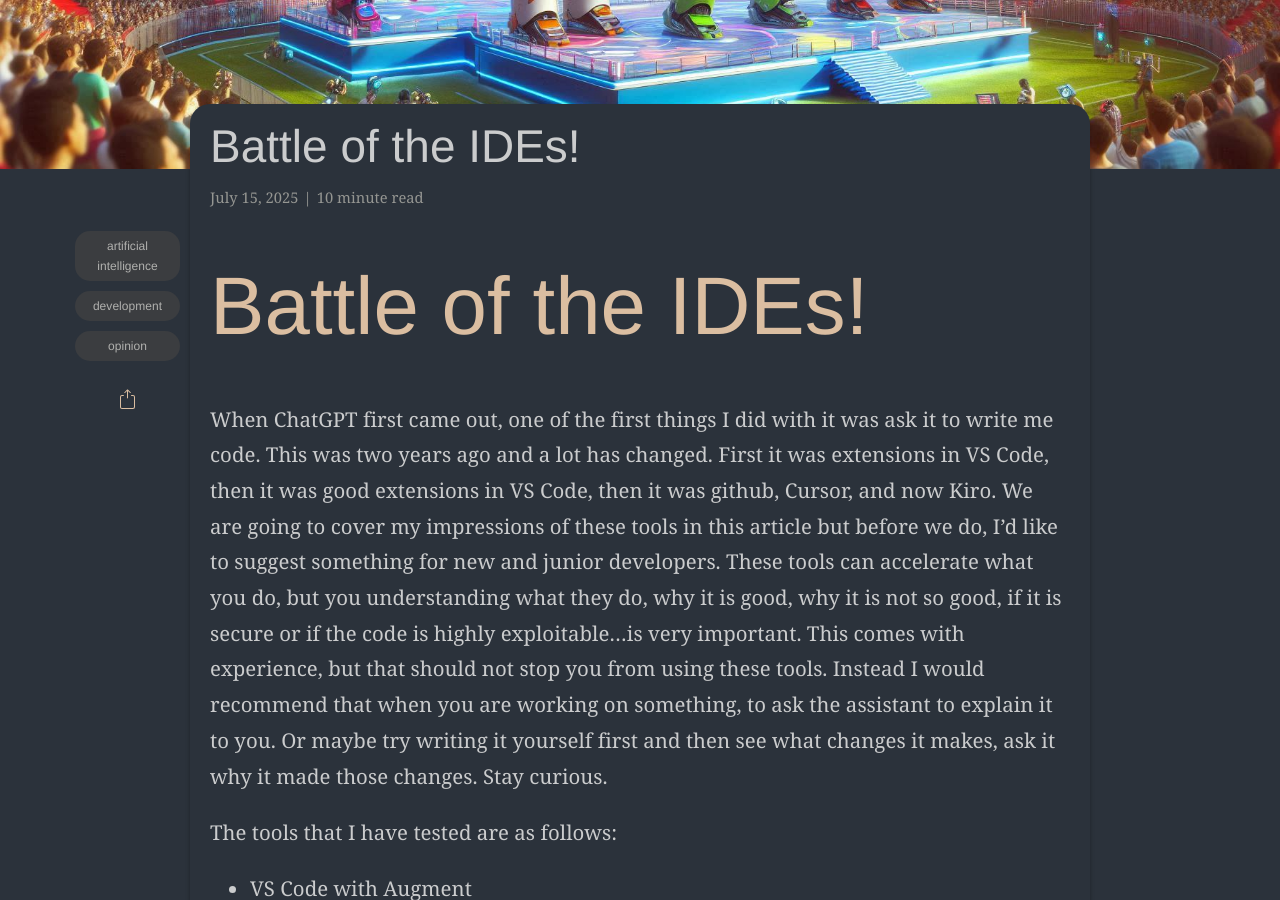
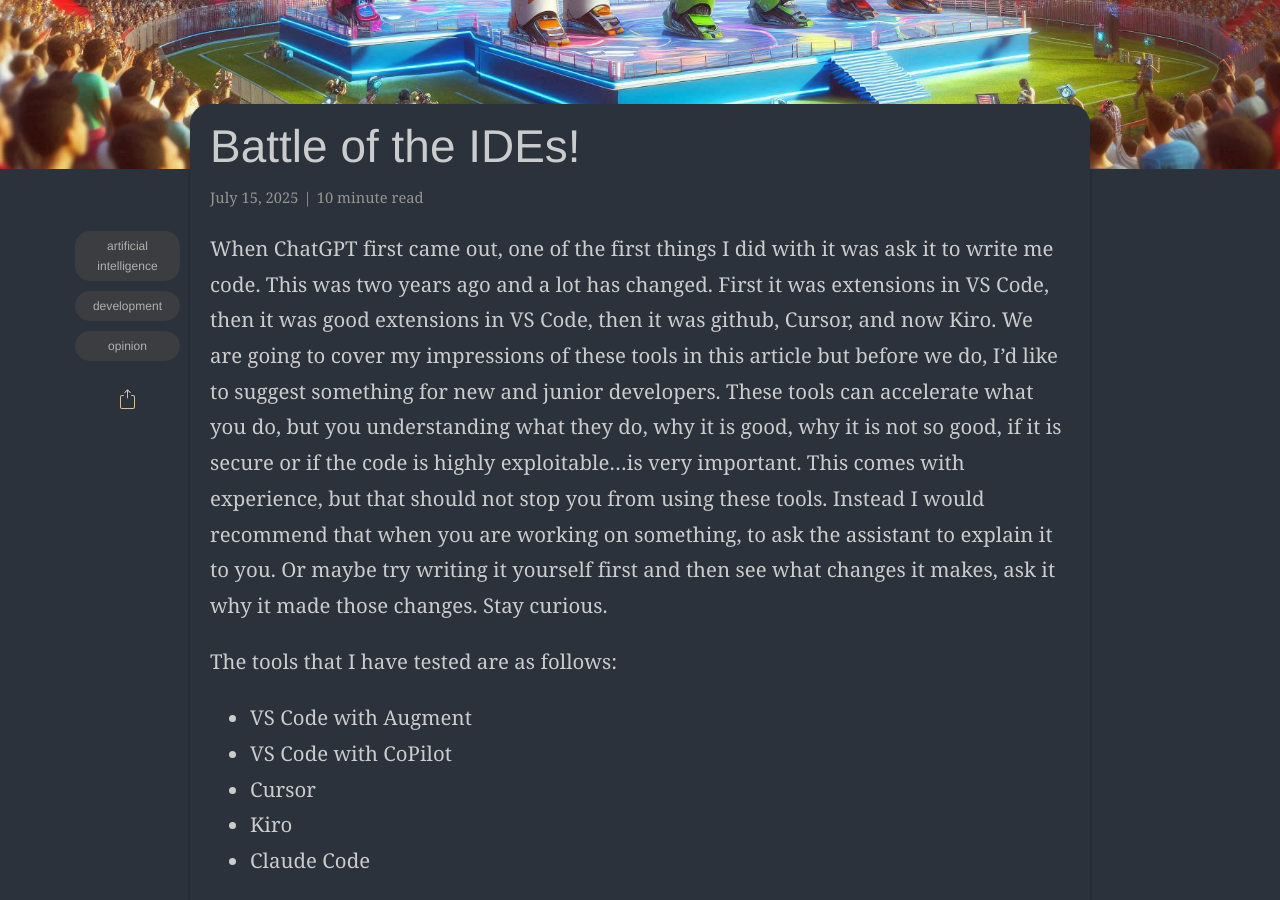
Before and after one commit to angakh/vatchesblog, a Jekyll site: the page built from _posts/2025-07-15-battle-of-the-ides.md, in a window 1280 px wide and 900 px high, scrolled down 508 px. Built offline with Jekyll 4.4.1, drawn with Linux system fonts in a browser that asks for light colours; some web fonts are replaced.

Commit message:
removed extra title from blog post

```diff
--- a/_posts/2025-07-15-battle-of-the-ides.md
+++ b/_posts/2025-07-15-battle-of-the-ides.md
@@ -14,8 +14,6 @@
 - Opinion
 title: 'Battle of the IDEs!'
 ---
-
-# Battle of the IDEs!
 
 When ChatGPT first came out, one of the first things I did with it was ask it to write me code. This was two years ago and a lot has changed. First it was extensions in VS Code, then it was good extensions in VS Code, then it was github, Cursor, and now Kiro. We are going to cover my impressions of these tools in this article but before we do, I'd like to suggest something for new and junior developers. These tools can accelerate what you do, but you understanding what they do, why it is good, why it is not so good, if it is secure or if the code is highly exploitable...is very important. This comes with experience, but that should not stop you from using these tools. Instead I would recommend that when you are working on something, to ask the assistant to explain it to you. Or maybe try writing it yourself first and then see what changes it makes, ask it why it made those changes. Stay curious.
 
```
